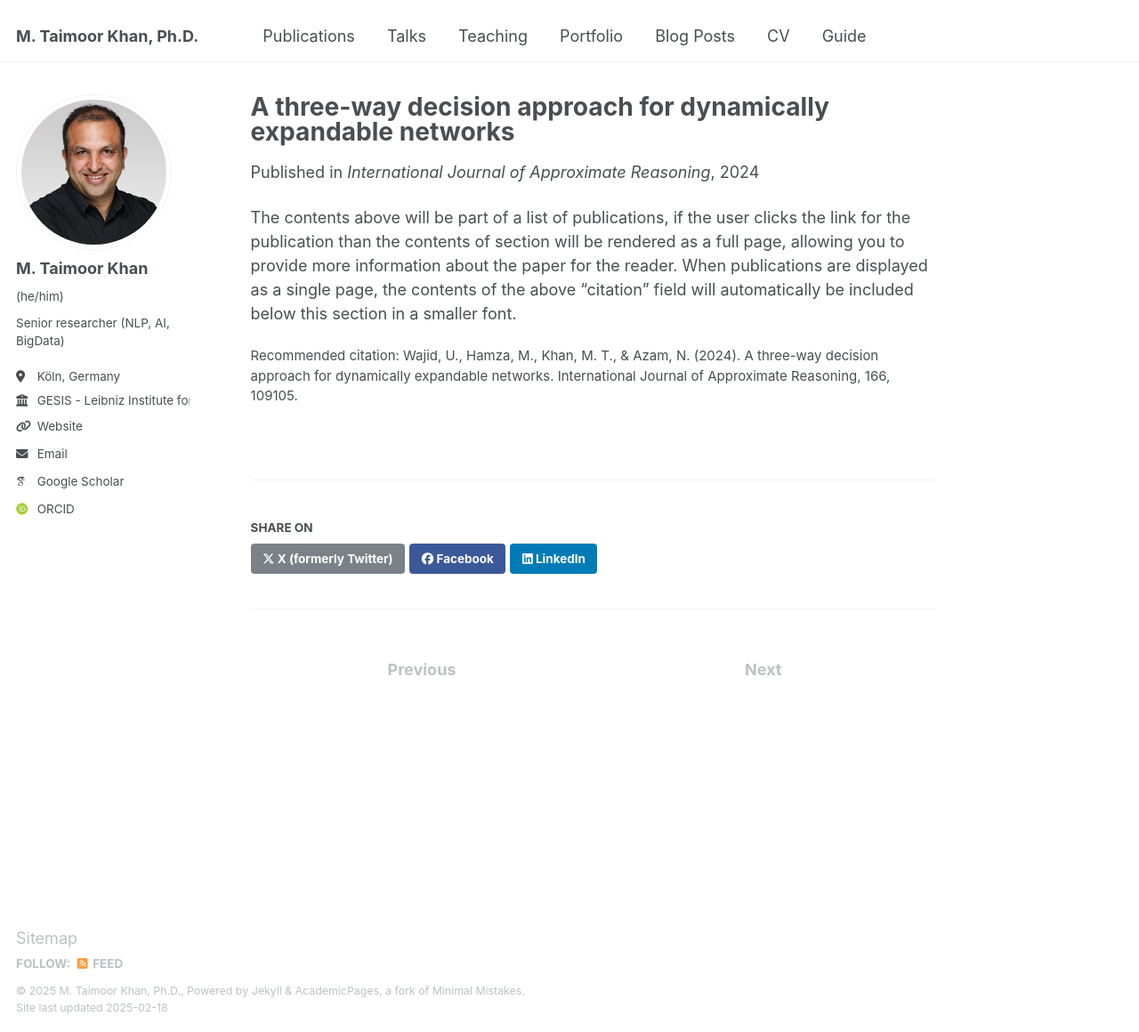
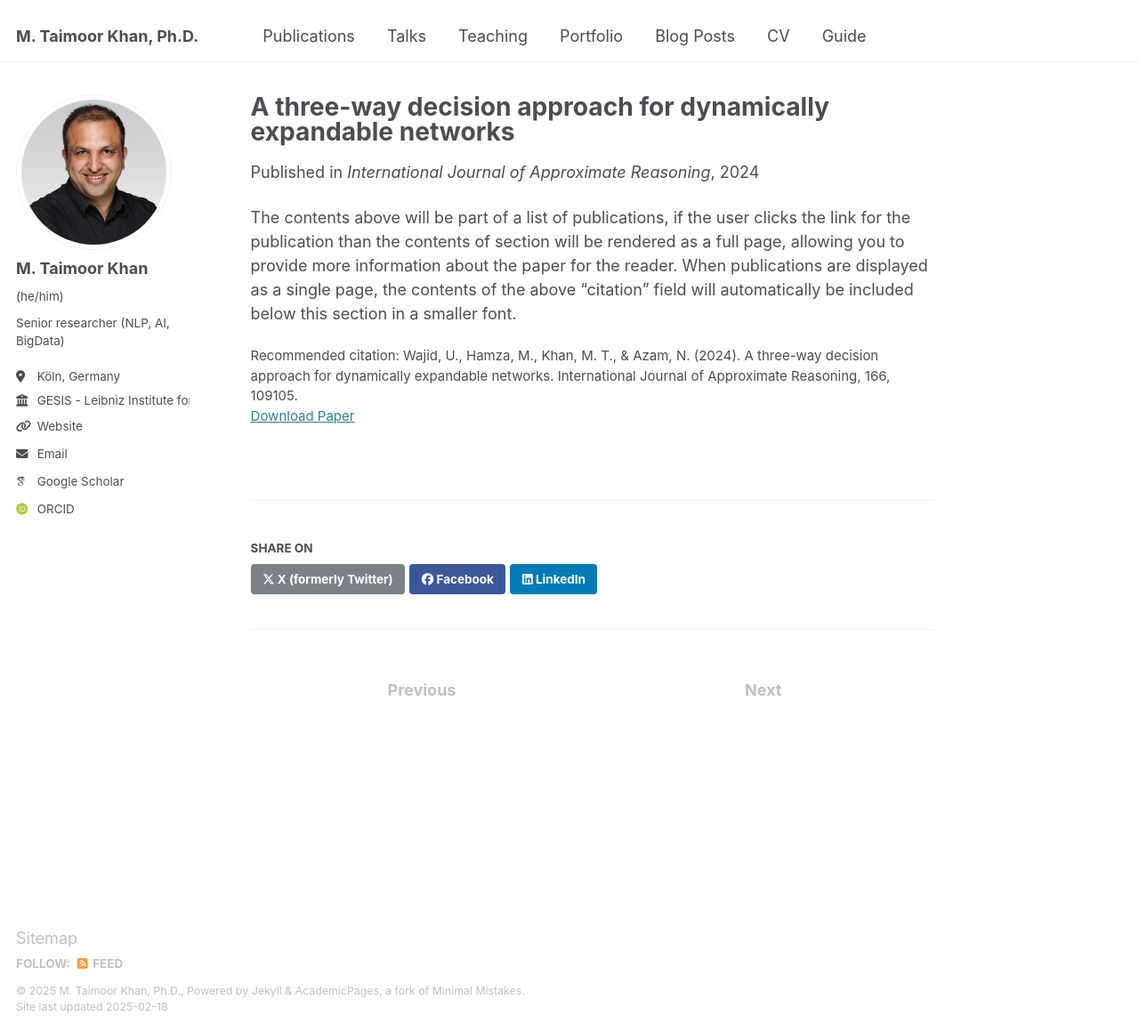
Before and after one commit to taimoorkhan-nlp/taimoorkhan-nlp.github.io, a Jekyll site: the page built from _publications/2024-3wdden.md, in a window 1280 px wide and 1160 px high. Shown: the whole window at 89% size. Built offline with Jekyll 4.4.1, drawn with Linux system fonts in a browser that asks for light colours; some web fonts are replaced.

```diff
--- a/_publications/2024-3wdden.md
+++ b/_publications/2024-3wdden.md
@@ -7,7 +7,7 @@ excerpt: 'This paper uses continual learning where it starts from a base CNN arc
 date: 2024-3-1
 venue: 'International Journal of Approximate Reasoning'
 slidesurl: # 'http://academicpages.github.io/files/slides3.pdf'
-paperurl: # 'https://www.sciencedirect.com/science/article/pii/S0888613X23002360'
+paperurl: 'https://www.sciencedirect.com/science/article/pii/S0888613X23002360'
 citation: 'Wajid, U., Hamza, M., Khan, M. T., & Azam, N. (2024). A three-way decision approach for dynamically expandable networks. International Journal of Approximate Reasoning, 166, 109105.'
 ---
 
```
